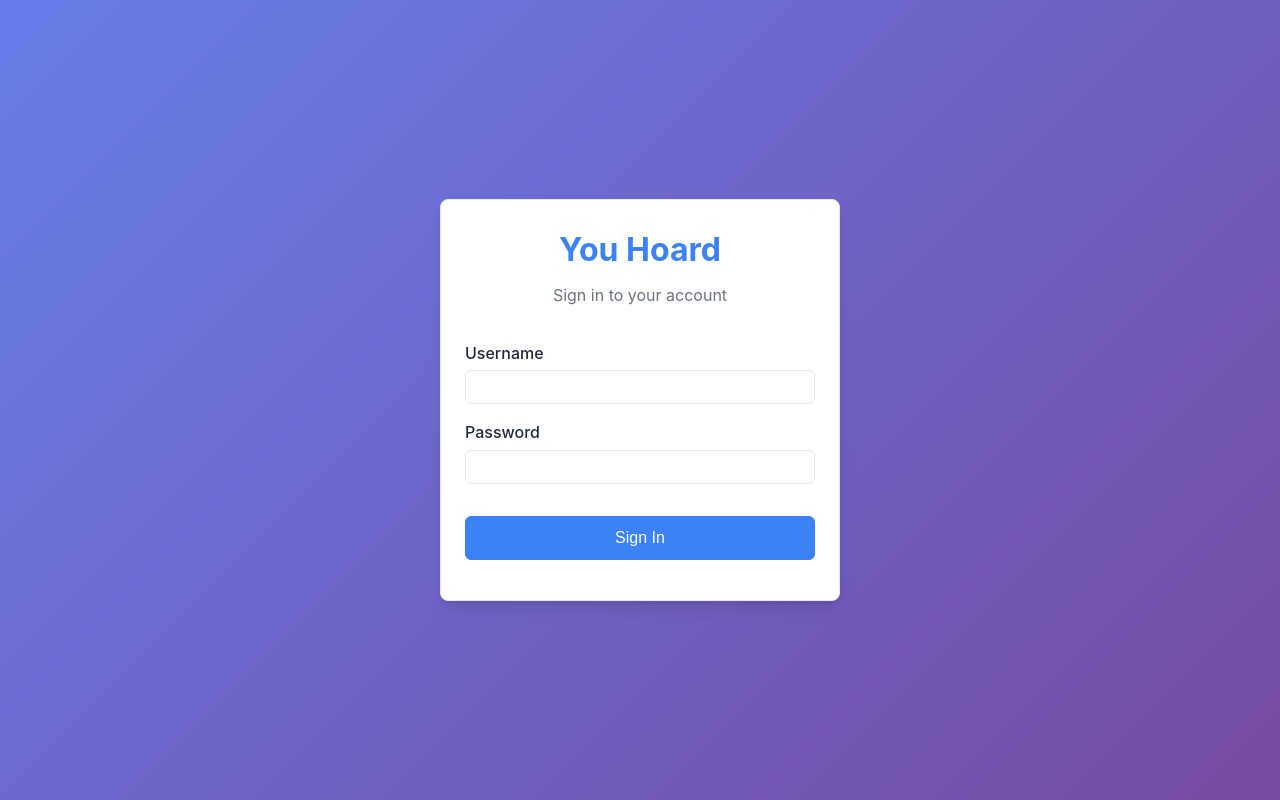
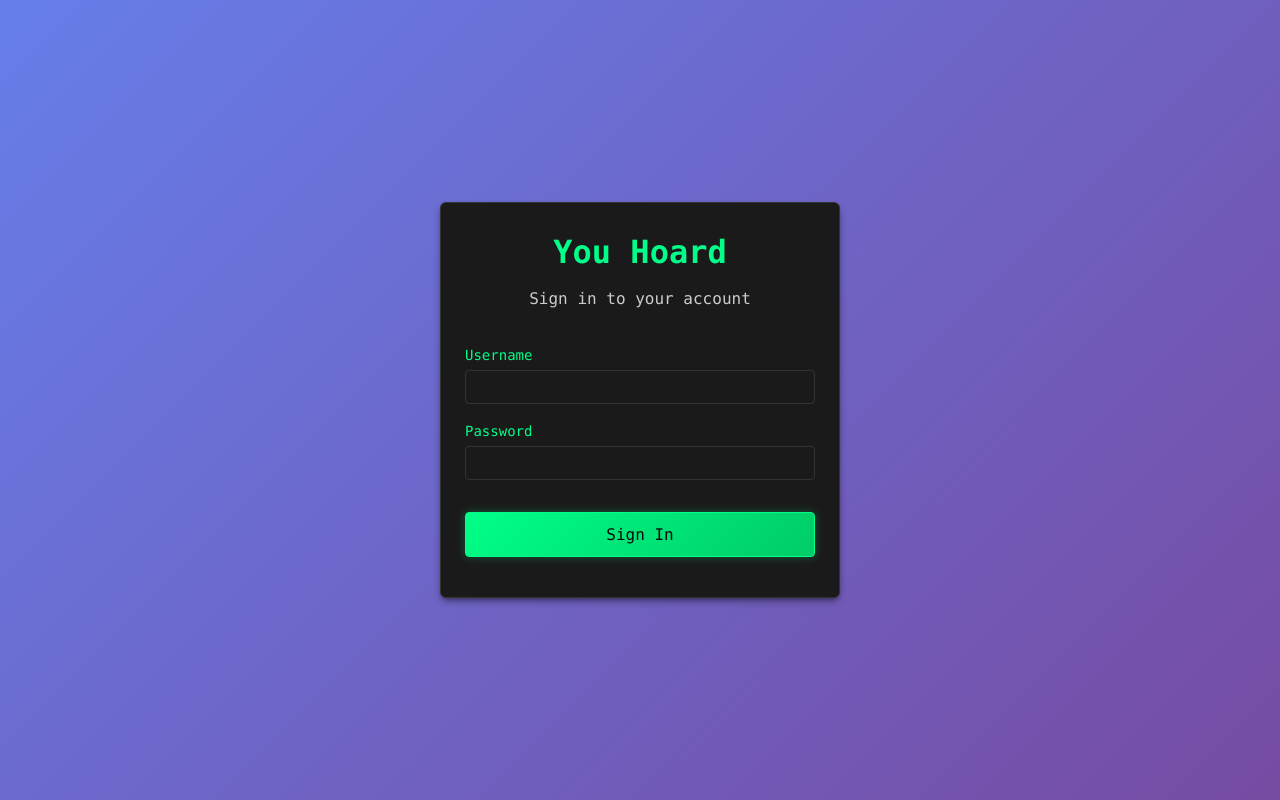
Before and after one commit to zachmeador/you_hoard, a FastAPI app: page /login in a window 1280 px wide. Run offline with FastAPI, Linux system fonts and the light colour scheme.

Commit message:
aesthetic changes

```diff
--- a/app/static/css/main.css
+++ b/app/static/css/main.css
@@ -6,24 +6,31 @@
 }
 
 :root {
-    /* Colors */
-    --primary: #3b82f6;
-    --primary-dark: #2563eb;
-    --secondary: #6b7280;
-    --success: #10b981;
-    --warning: #f59e0b;
-    --error: #ef4444;
-    --background: #f8fafc;
-    --surface: #ffffff;
-    --surface-hover: #f1f5f9;
-    --text-primary: #1f2937;
-    --text-secondary: #6b7280;
-    --border: #e5e7eb;
-    --border-dark: #d1d5db;
+    /* Dark Cypherpunk Color Palette */
+    --primary: #00ff88;
+    --primary-dark: #00cc66;
+    --primary-glow: #00ff8844;
+    --secondary: #888888;
+    --accent: #ff0088;
+    --accent-glow: #ff008844;
+    --success: #00ff88;
+    --warning: #ffaa00;
+    --error: #ff3344;
+    --background: #0a0a0a;
+    --surface: #1a1a1a;
+    --surface-hover: #2a2a2a;
+    --surface-border: #333333;
+    --text-primary: #ffffff;
+    --text-secondary: #cccccc;
+    --text-muted: #888888;
+    --border: #333333;
+    --border-dark: #222222;
+    --terminal-green: #00ff88;
+    --terminal-amber: #ffaa00;
 
     /* Typography */
-    --font-sans: -apple-system, BlinkMacSystemFont, 'Segoe UI', Roboto, sans-serif;
-    --font-mono: 'SFMono-Regular', Consolas, 'Liberation Mono', Menlo, monospace;
+    --font-sans: 'SF Mono', Monaco, 'Cascadia Code', 'Roboto Mono', Consolas, 'Courier New', monospace;
+    --font-mono: 'SF Mono', Monaco, 'Cascadia Code', 'Roboto Mono', Consolas, 'Courier New', monospace;
 
     /* Spacing */
     --space-1: 0.25rem;
@@ -35,14 +42,16 @@
     --space-12: 3rem;
 
     /* Border radius */
-    --radius-sm: 0.25rem;
-    --radius: 0.375rem;
-    --radius-lg: 0.5rem;
+    --radius-sm: 0.125rem;
+    --radius: 0.25rem;
+    --radius-lg: 0.375rem;
 
-    /* Shadows */
-    --shadow-sm: 0 1px 2px 0 rgb(0 0 0 / 0.05);
-    --shadow: 0 1px 3px 0 rgb(0 0 0 / 0.1), 0 1px 2px -1px rgb(0 0 0 / 0.1);
-    --shadow-lg: 0 10px 15px -3px rgb(0 0 0 / 0.1), 0 4px 6px -4px rgb(0 0 0 / 0.1);
+    /* Shadows & Glows */
+    --shadow-sm: 0 1px 2px 0 rgb(0 0 0 / 0.5);
+    --shadow: 0 2px 4px 0 rgb(0 0 0 / 0.5), 0 1px 2px -1px rgb(0 0 0 / 0.3);
+    --shadow-lg: 0 4px 8px -2px rgb(0 0 0 / 0.5), 0 2px 4px -2px rgb(0 0 0 / 0.3);
+    --glow-primary: 0 0 10px var(--primary-glow);
+    --glow-accent: 0 0 10px var(--accent-glow);
 }
 
 body {
@@ -50,16 +59,20 @@ body {
     color: var(--text-primary);
     background-color: var(--background);
     line-height: 1.6;
+    background-image:
+        radial-gradient(circle at 25% 25%, #001122 0%, transparent 50%),
+        radial-gradient(circle at 75% 75%, #002211 0%, transparent 50%);
 }
 
 /* Navigation */
 .navbar {
-    background: var(--surface);
+    background: rgba(26, 26, 26, 0.95);
     border-bottom: 1px solid var(--border);
     box-shadow: var(--shadow-sm);
     position: sticky;
     top: 0;
     z-index: 100;
+    backdrop-filter: blur(10px);
 }
 
 .nav-container {
@@ -116,17 +179,22 @@ body {
     transition: all 0.2s;
     text-decoration: none;
     background: none;
+    font-family: var(--font-mono);
+    position: relative;
+    overflow: hidden;
 }
 
 .btn-primary {
-    background: var(--primary);
-    color: white;
+    background: linear-gradient(135deg, var(--primary), var(--primary-dark));
+    color: var(--background);
     border-color: var(--primary);
+    box-shadow: var(--glow-primary);
 }
 
 .btn-primary:hover {
-    background: var(--primary-dark);
-    border-color: var(--primary-dark);
+    background: linear-gradient(135deg, var(--primary-dark), var(--primary));
+    box-shadow: 0 0 15px var(--primary-glow);
+    transform: translateY(-1px);
 }
 
 .btn-secondary {
@@ -224,7 +303,9 @@ body {
     display: block;
     font-weight: 500;
     margin-bottom: var(--space-1);
-    color: var(--text-primary);
+    color: var(--terminal-green);
+    font-family: var(--font-mono);
+    font-size: 0.875rem;
 }
 
 .form-group input,
@@ -235,14 +316,19 @@ body {
     border: 1px solid var(--border);
     border-radius: var(--radius);
     font-size: 0.875rem;
-    transition: border-color 0.2s;
+    transition: all 0.2s;
+    background: var(--surface);
+    color: var(--text-primary);
+    font-family: var(--font-mono);
 }
 
 .form-group input:focus,
 .form-group select:focus,
 .form-group textarea:focus {
     outline: none;
-    border-color: var(--primary);
+    border-color: var(--terminal-green);
+    box-shadow: var(--glow-primary);
+    background: var(--surface-hover);
 }
 
 .form-actions {
@@ -485,3 +601,33 @@ body {
 .justify-between { justify-content: space-between; }
 .items-center { align-items: center; }
 .gap-4 { gap: var(--space-4); }
+
+/* Custom scrollbar for webkit browsers */
+::-webkit-scrollbar {
+    width: 8px;
+}
+
+::-webkit-scrollbar-track {
+    background: var(--background);
+}
+
+::-webkit-scrollbar-thumb {
+    background: var(--border);
+    border-radius: var(--radius);
+}
+
+::-webkit-scrollbar-thumb:hover {
+    background: var(--terminal-green);
+    box-shadow: 0 0 5px var(--primary-glow);
+}
+
+/* Terminal-like text selection */
+::selection {
+    background: var(--terminal-green);
+    color: var(--background);
+}
+
+::-moz-selection {
+    background: var(--terminal-green);
+    color: var(--background);
+}
```
Also changed, not shown: other parts of app/static/css/main.css (+102 -11 lines), app/static/js/main.js (+58 -0 lines), app/templates/index.html (+23 -12 lines).
